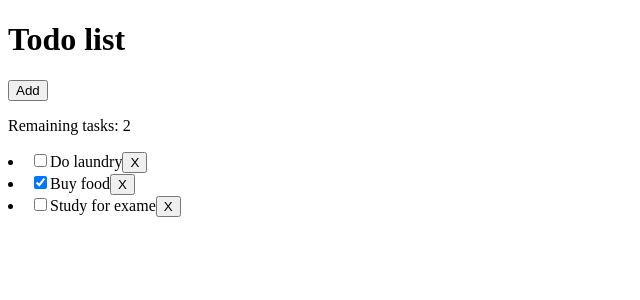
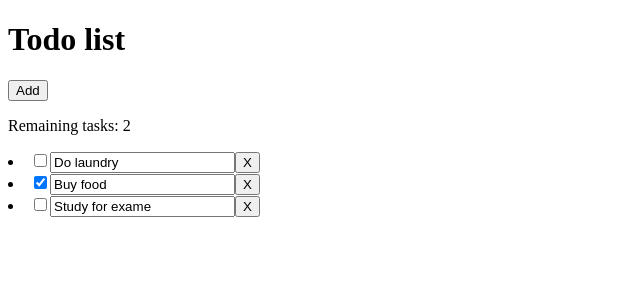
Before and after one commit to elalienx/simple-todo, a React (Create React App) app: page / in a window 1280 px wide. Shown: the top 300 px of the page, without its empty margins (0-640 px from the left). Built offline with nearby package versions, Linux system fonts and the light colour scheme.

Commit message:
completed tasks

```diff
--- a/src/App.jsx
+++ b/src/App.jsx
@@ -10,21 +10,21 @@ export default function App() {
   // Local state
   const [todos, setTodos] = useState([
     {
-      id: 0,
+      id: 1001,
       title: "Do laundry",
       isCompleted: false,
       isFavorite: false,
       category: "",
     },
     {
-      id: 1,
+      id: 1002,
       title: "Buy food",
       isCompleted: true,
       isFavorite: false,
       category: "",
     },
     {
-      id: 2,
+      id: 1003,
       title: "Study for exame",
       isCompleted: false,
       isFavorite: false,
@@ -38,19 +38,27 @@ export default function App() {
 
   // Components
   const Todos = todos.map((item) => (
-    <TodoItem item={item} key={item.id} onClick={onEditItem} />
+    <TodoItem item={item} key={item.id} onEdit={onEdit} onDelete={onDelete} />
   ));
   const Form = <ModalForm setModal={setModal} state={[todos, setTodos]} />;
 
   // Methods
-  function onEditItem(id, newKeyValue) {
-    const index = todos.findIndex((item) => item.id === id);
-    const item = todos.find((item) => item.id === id);
+  function onEdit(id, newKeyValue) {
+    const clonedList = [...todos];
+    const index = clonedList.findIndex((item) => item.id === id);
+    const item = clonedList[index];
     const editedItem = { ...item, ...newKeyValue };
-    const clonedTodoList = [...todos];
 
-    clonedTodoList[index] = editedItem;
-    setTodos(clonedTodoList);
+    clonedList[index] = editedItem;
+    setTodos(clonedList);
+  }
+
+  function onDelete(id) {
+    const clonedList = [...todos];
+    const index = clonedList.findIndex((item) => item.id === id);
+
+    clonedList.splice(index, 1);
+    setTodos(clonedList);
   }
 
   return (
--- a/src/components/TodoItem.jsx
+++ b/src/components/TodoItem.jsx
@@ -1,23 +1,19 @@
-export default function TodoItem({ item, onClick }) {
-  const { title, isCompleted } = item;
-
-  // Properties
-  let finalTitle = String(title);
-
-  // Safeguards
-  if (title === null) finalTitle = "null task";
-  if (title === undefined) finalTitle = "undefined task";
-  if (title === "") finalTitle = "empty task";
+export default function TodoItem({ item, onEdit, onDelete }) {
+  const { id, title, isCompleted } = item;
 
   return (
     <li className="todo-item">
       <input
         type="checkbox"
         checked={isCompleted}
-        onChange={() => onClick(id, { isCompleted: !isCompleted })}
+        onChange={() => onEdit(id, { isCompleted: !isCompleted })}
       />
-      {finalTitle}
-      <button>X</button>
+      <input
+        type="text"
+        value={title}
+        onChange={(event) => onEdit(id, { title: event.target.value })}
+      />
+      <button onClick={() => onDelete(id)}>X</button>
     </li>
   );
 }
```
Also changed, not shown: 2 other files (tests, documents, lock files or other folders).
